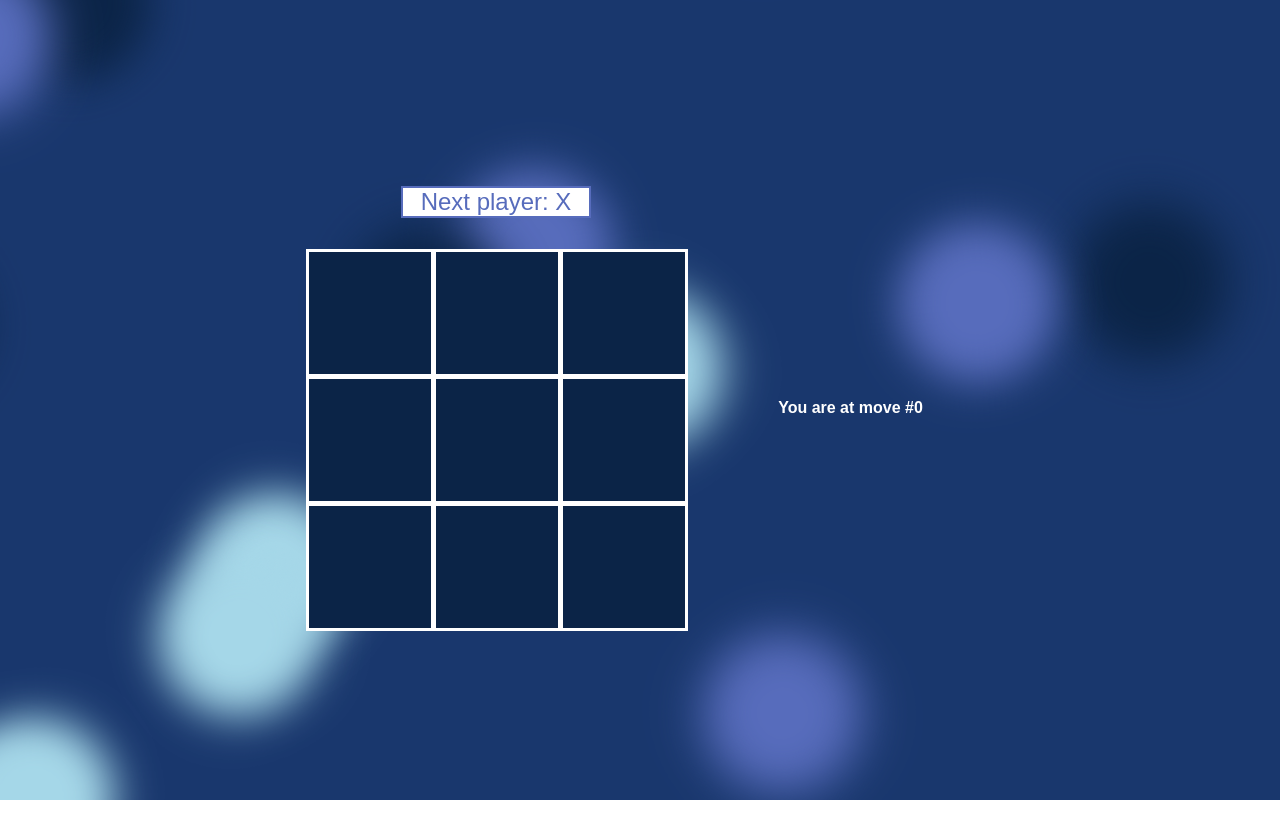
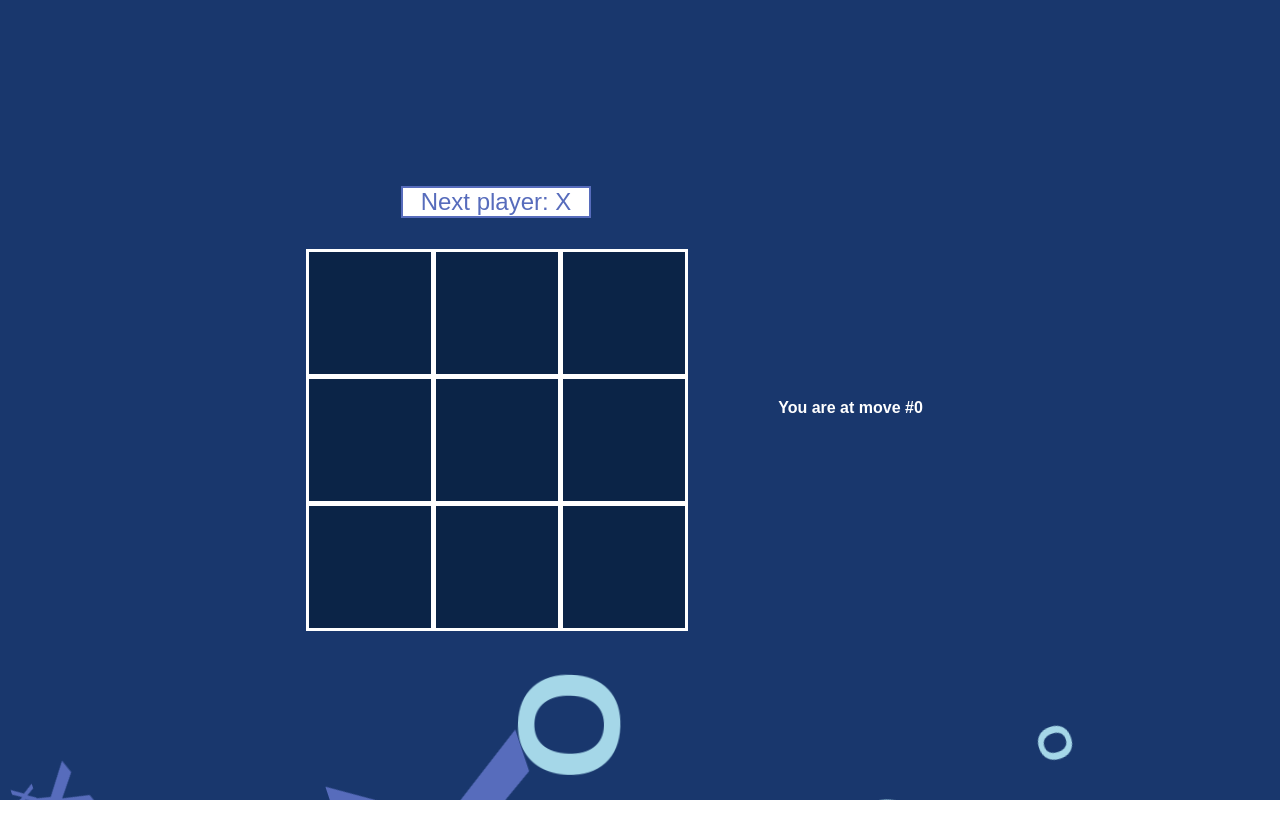
Before and after one commit to PierreMerlaud/morpion, a Next.js app: page / in a window 1280 px wide. Built offline with nearby package versions, Linux system fonts and the light colour scheme.

Commit message:
new background

```diff
--- a/components/Background.js
+++ b/components/Background.js
@@ -1,26 +1,36 @@
 export default function Background() {
   return (
     <div class="background">
-      <span></span>
-      <span></span>
-      <span></span>
-      <span></span>
-      <span></span>
-      <span></span>
-      <span></span>
-      <span></span>
-      <span></span>
-      <span></span>
-      <span></span>
-      <span></span>
-      <span></span>
-      <span></span>
-      <span></span>
-      <span></span>
-      <span></span>
-      <span></span>
-      <span></span>
-      <span></span>
+      <div class="X"></div>
+      <div class="X"></div>
+      <div class="X"></div>
+      <div class="X"></div>
+      <div class="X"></div>
+      <div class="X"></div>
+      <div class="X"></div>
+      <div class="X"></div>
+      <div class="X"></div>
+      <div class="X"></div>
+      <div class="X"></div>
+      <div class="X"></div>
+      <div class="X"></div>
+      <div class="X"></div>
+      <div class="X"></div>
+      <div class="O"></div>
+      <div class="O"></div>
+      <div class="O"></div>
+      <div class="O"></div>
+      <div class="O"></div>
+      <div class="O"></div>
+      <div class="O"></div>
+      <div class="O"></div>
+      <div class="O"></div>
+      <div class="O"></div>
+      <div class="O"></div>
+      <div class="O"></div>
+      <div class="O"></div>
+      <div class="O"></div>
+      <div class="O"></div>
     </div>
   );
 }
--- /dev/null
+++ b/components/BackgroundWinner.js
@@ -0,0 +1,36 @@
+export default function Background({ value }) {
+  return (
+    <div class="background">
+      <div class={value}></div>
+      <div class={value}></div>
+      <div class={value}></div>
+      <div class={value}></div>
+      <div class={value}></div>
+      <div class={value}></div>
+      <div class={value}></div>
+      <div class={value}></div>
+      <div class={value}></div>
+      <div class={value}></div>
+      <div class={value}></div>
+      <div class={value}></div>
+      <div class={value}></div>
+      <div class={value}></div>
+      <div class={value}></div>
+      <div class={value}></div>
+      <div class={value}></div>
+      <div class={value}></div>
+      <div class={value}></div>
+      <div class={value}></div>
+      <div class={value}></div>
+      <div class={value}></div>
+      <div class={value}></div>
+      <div class={value}></div>
+      <div class={value}></div>
+      <div class={value}></div>
+      <div class={value}></div>
+      <div class={value}></div>
+      <div class={value}></div>
+      <div class={value}></div>
+    </div>
+  );
+}
--- a/pages/index.js
+++ b/pages/index.js
@@ -1,5 +1,6 @@
 import React, { useState } from "react";
 import Background from "../components/Background";
+import BackgroundWinner from "../components/BackgroundWinner";
 import CalculateWinner from "../components/CalculateWinner";
 import Board from "../components/Board";
 import Head from "next/head";
@@ -98,6 +99,8 @@ export default function Game() {
       <Background />
       <div className="game">
         {winner ? (
+          <>
+            <BackgroundWinner value={winner} />
             <div className="victoryDiv">
               <Confettis value={winner} />
               <button
@@ -107,6 +110,7 @@ export default function Game() {
                 Go to game start
               </button>
             </div>
+          </>
         ) : (
           <>
             <div className="game-board">
--- a/styles/background.css
+++ b/styles/background.css
@@ -1,6 +1,11 @@
-@keyframes move {
+@keyframes animate {
+  0% {
+    transform: translateY(0) rotate(0deg);
+    border-radius: 0;
+  }
   100% {
-    transform: translate3d(0, 0, 1px) rotate(360deg);
+    transform: translateY(-1000px) rotate(720deg);
+    border-radius: 50%;
   }
 }
 
@@ -11,199 +16,219 @@
   height: 100vh;
   top: 0;
   left: 0;
+  margin: 0;
+  padding: 0;
   background: #19376d;
   overflow: hidden;
 }
 
-.background span {
-  width: 20vmin;
-  height: 20vmin;
-  border-radius: 20vmin;
-  backface-visibility: hidden;
+.X:after {
   position: absolute;
-  animation: move;
-  animation-duration: 20;
-  animation-timing-function: linear;
-  animation-iteration-count: infinite;
+  top: 0;
+  bottom: 0;
+  left: 0;
+  right: 0;
+  content: "X";
+  font-weight: bold;
+  color: #576cbc;
+  text-align: center;
 }
 
-.background span:nth-child(0) {
-  color: #576cbc;
-  top: 10%;
-  left: 98%;
-  animation-duration: 285s;
-  animation-delay: -83s;
-  transform-origin: -2vw 1vh;
-  box-shadow: 40vmin 0 5.175599082800007vmin currentColor;
+.O:after {
+  position: absolute;
+  top: 0;
+  bottom: 0;
+  left: 0;
+  right: 0;
+  content: "O";
+  font-weight: bold;
+  color: #a5d7e8;
+  text-align: center;
 }
-.background span:nth-child(1) {
-  color: #a5d7e8;
-  top: 32%;
-  left: 70%;
-  animation-duration: 38s;
-  animation-delay: -66s;
-  transform-origin: -16vw 14vh;
-  box-shadow: -40vmin 0 5.746427814316167vmin currentColor;
+
+.background div {
+  position: absolute;
+  display: block;
+  animation: animate 35s linear infinite;
 }
-.background span:nth-child(2) {
-  color: #a5d7e8;
-  top: 93%;
-  left: 5%;
-  animation-duration: 154s;
-  animation-delay: -125s;
-  transform-origin: 5vw 17vh;
-  box-shadow: 40vmin 0 5.238518773530216vmin currentColor;
+
+.background div:nth-child(0) {
+  left: 66%;
+  bottom: 0rem;
+  animation-delay: 1s;
+  font-size: 8rem;
 }
-.background span:nth-child(3) {
-  color: #a5d7e8;
-  top: 93%;
-  left: 4%;
-  animation-duration: 300s;
-  animation-delay: -224s;
-  transform-origin: 17vw -19vh;
-  box-shadow: -40vmin 0 5.110608555858525vmin currentColor;
+.background div:nth-child(1) {
+  left: 3%;
+  bottom: -5rem;
+  animation-delay: 2s;
+  font-size: 2rem;
 }
-.background span:nth-child(4) {
-  color: #576cbc;
-  top: 11%;
-  left: 34%;
-  animation-duration: 125s;
-  animation-delay: -209s;
-  transform-origin: -3vw -2vh;
-  box-shadow: -40vmin 0 5.515727344892701vmin currentColor;
+.background div:nth-child(2) {
+  left: 6%;
+  bottom: -1rem;
+  animation-delay: 3s;
+  font-size: 6rem;
 }
-.background span:nth-child(5) {
-  color: #a5d7e8;
-  top: 14%;
-  left: 19%;
-  animation-duration: 260s;
-  animation-delay: -71s;
-  transform-origin: -13vw 19vh;
-  box-shadow: 40vmin 0 5.319498007508236vmin currentColor;
+.background div:nth-child(3) {
+  left: 9%;
+  bottom: -2rem;
+  animation-delay: 8s;
+  font-size: 10rem;
 }
-.background span:nth-child(6) {
-  color: #0b2447;
-  top: 38%;
-  left: 55%;
-  animation-duration: 89s;
-  animation-delay: -264s;
-  transform-origin: 15vw -20vh;
-  box-shadow: -40vmin 0 5.9507723007883815vmin currentColor;
+.background div:nth-child(4) {
+  left: 12%;
+  bottom: 0rem;
+  animation-delay: 5s;
+  font-size: 4rem;
 }
-.background span:nth-child(7) {
-  color: #576cbc;
-  top: 98%;
-  left: 65%;
-  animation-duration: 284s;
-  animation-delay: -7s;
-  transform-origin: 0vw -12vh;
-  box-shadow: 40vmin 0 5.4785818128419965vmin currentColor;
+.background div:nth-child(5) {
+  left: 15%;
+  bottom: -3rem;
+  animation-delay: 12s;
+  font-size: 1rem;
 }
-.background span:nth-child(8) {
-  color: #0b2447;
-  top: 50%;
-  left: 8%;
-  animation-duration: 91s;
-  animation-delay: -57s;
-  transform-origin: 2vw -2vh;
-  box-shadow: 40vmin 0 5.129626253306789vmin currentColor;
+.background div:nth-child(6) {
+  left: 18%;
+  bottom: -4rem;
+  animation-delay: 4s;
+  font-size: 8rem;
 }
-.background span:nth-child(9) {
-  color: #0b2447;
-  top: 78%;
-  left: 67%;
-  animation-duration: 18s;
-  animation-delay: -208s;
-  transform-origin: -8vw -2vh;
-  box-shadow: 40vmin 0 5.97878085067488vmin currentColor;
+.background div:nth-child(7) {
+  left: 21%;
+  bottom: -3.5rem;
+  animation-delay: 6s;
+  font-size: 5rem;
 }
-.background span:nth-child(10) {
-  color: #576cbc;
-  top: 64%;
-  left: 61%;
-  animation-duration: 286s;
-  animation-delay: -187s;
-  transform-origin: -2vw -20vh;
-  box-shadow: 40vmin 0 5.905542195322437vmin currentColor;
+.background div:nth-child(8) {
+  left: 24%;
+  bottom: -4.5rem;
+  animation-delay: 20s;
+  font-size: 3rem;
 }
-.background span:nth-child(11) {
-  color: #a5d7e8;
-  top: 85%;
-  left: 19%;
-  animation-duration: 24s;
-  animation-delay: -90s;
-  transform-origin: 4vw -17vh;
-  box-shadow: -40vmin 0 5.363066662752754vmin currentColor;
+.background div:nth-child(9) {
+  left: 27%;
+  bottom: -0.5rem;
+  animation-delay: 39s;
+  font-size: 12rem;
 }
-.background span:nth-child(12) {
-  color: #0b2447;
-  top: 19%;
-  left: 7%;
-  animation-duration: 87s;
-  animation-delay: -210s;
-  transform-origin: -17vw 16vh;
-  box-shadow: -40vmin 0 5.877655270813592vmin currentColor;
+.background div:nth-child(10) {
+  left: 30%;
+  bottom: -0.1rem;
+  animation-delay: 28s;
+  font-size: 7rem;
 }
-.background span:nth-child(13) {
-  color: #576cbc;
-  top: 12%;
+.background div:nth-child(11) {
+  left: 33%;
+  bottom: -1.5rem;
+  animation-delay: 15s;
+  font-size: 4rem;
+}
+.background div:nth-child(12) {
+  left: 36%;
+  bottom: -2.5rem;
+  animation-delay: 31s;
+  font-size: 9rem;
+}
+.background div:nth-child(13) {
+  left: 39%;
+  bottom: -1rem;
+  animation-delay: 52s;
+  font-size: 7rem;
+}
+.background div:nth-child(14) {
+  left: 42%;
+  bottom: -2rem;
+  animation-delay: 26s;
+  font-size: 11rem;
+}
+.background div:nth-child(15) {
+  left: 45%;
+  bottom: 0rem;
+  animation-delay: 2s;
+  font-size: 18rem;
+}
+.background div:nth-child(16) {
+  left: 48%;
+  bottom: -0.5rem;
+  animation-delay: 46s;
+  font-size: 4rem;
+}
+.background div:nth-child(17) {
+  left: 51%;
+  bottom: 0rem;
+  animation-delay: 1s;
+  font-size: 9rem;
+}
+.background div:nth-child(18) {
+  left: 54%;
+  bottom: -2rem;
+  animation-delay: 5s;
+  font-size: 1rem;
+}
+.background div:nth-child(19) {
   left: 57%;
-  animation-duration: 151s;
-  animation-delay: -79s;
-  transform-origin: -15vw 15vh;
-  box-shadow: 40vmin 0 5.797698636165617vmin currentColor;
+  bottom: -1rem;
+  animation-delay: 10s;
+  font-size: 11rem;
 }
-.background span:nth-child(14) {
-  color: #576cbc;
-  top: 7%;
-  left: 17%;
-  animation-duration: 136s;
-  animation-delay: -158s;
-  transform-origin: 9vw -10vh;
-  box-shadow: -40vmin 0 5.470953060919182vmin currentColor;
+.background div:nth-child(20) {
+  left: 60%;
+  bottom: 0rem;
+  animation-delay: 15s;
+  font-size: 2rem;
 }
-.background span:nth-child(15) {
-  color: #0b2447;
-  top: 82%;
-  left: 71%;
-  animation-duration: 109s;
-  animation-delay: -229s;
-  transform-origin: -17vw 3vh;
-  box-shadow: 40vmin 0 5.582499291240211vmin currentColor;
+.background div:nth-child(21) {
+  left: 63%;
+  bottom: -4rem;
+  animation-delay: 31s;
+  font-size: 5rem;
 }
-.background span:nth-child(16) {
-  color: #a5d7e8;
-  top: 55%;
-  left: 37%;
-  animation-duration: 205s;
-  animation-delay: -186s;
-  transform-origin: 3vw 16vh;
-  box-shadow: -40vmin 0 5.373929741353842vmin currentColor;
+.background div:nth-child(22) {
+  left: 66%;
+  bottom: -1rem;
+  animation-delay: 22s;
+  font-size: 3rem;
 }
-.background span:nth-child(17) {
-  color: #576cbc;
-  top: 71%;
-  left: 65%;
-  animation-duration: 73s;
-  animation-delay: -261s;
-  transform-origin: -10vw 8vh;
-  box-shadow: -40vmin 0 5.997785934288469vmin currentColor;
+.background div:nth-child(23) {
+  left: 69%;
+  bottom: 0rem;
+  animation-delay: 4s;
+  font-size: 8rem;
 }
-.background span:nth-child(18) {
-  color: #576cbc;
-  top: 58%;
-  left: 74%;
-  animation-duration: 231s;
-  animation-delay: -277s;
-  transform-origin: 3vw 15vh;
-  box-shadow: -40vmin 0 5.268295885925891vmin currentColor;
+.background div:nth-child(24) {
+  left: 72%;
+  bottom: -3rem;
+  animation-delay: 9s;
+  font-size: 13rem;
 }
-.background span:nth-child(19) {
-  color: #576cbc;
-  top: 46%;
-  left: 97%;
-  animation-duration: 16s;
-  animation-delay: -29s;
-  transform-origin: 10vw -3vh;
-  box-shadow: 40vmin 0 5.646583017441134vmin currentColor;
+.background div:nth-child(25) {
+  left: 75%;
+  bottom: -2rem;
+  animation-delay: 26s;
+  font-size: 4rem;
 }
+.background div:nth-child(26) {
+  left: 78%;
+  bottom: -1rem;
+  animation-delay: 6s;
+  font-size: 1rem;
+}
+.background div:nth-child(27) {
+  left: 81%;
+  bottom: -2rem;
+  animation-delay: 35s;
+  font-size: 10rem;
+}
+.background div:nth-child(28) {
+  left: 84%;
+  bottom: -1rem;
+  animation-delay: 2s;
+  font-size: 3rem;
+}
+.background div:nth-child(29) {
+  left: 87%;
+  bottom: 0rem;
+  animation-delay: 7s;
+  font-size: 2rem;
+}
--- a/styles/globals.css
+++ b/styles/globals.css
@@ -69,7 +69,7 @@ code {
   text-align: center;
   text-decoration: none;
   transition: all 250ms;
-  border: 0;
+  border: 0.1rem solid white;
   font-size: 16px;
   user-select: none;
   -webkit-user-select: none;
```
Lines whose indentation alone changed are shown as unchanged.
